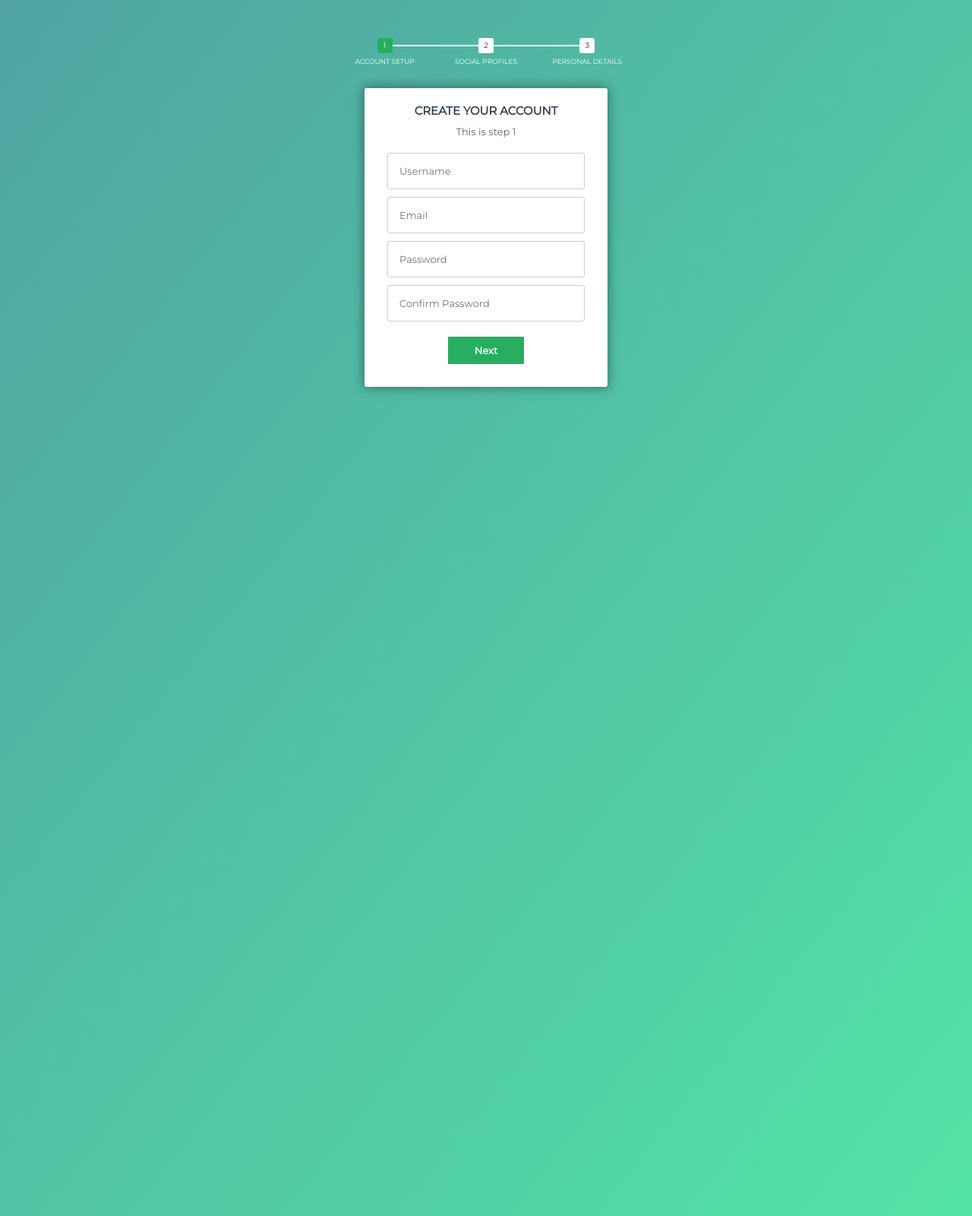
After one commit to xMBlades/CMSC447-SemesterProject, a Flask app: page /users/register/ in a window 1280 px wide. The commit adds this page. Shown: the whole page at 76% size. Run offline with Flask 2, Linux system fonts and the light colour scheme; some libraries are stand-ins or nearby versions.

Commit message:
added registration screen

```diff
--- a/app.py
+++ b/app.py
@@ -6,6 +6,7 @@
 
 from flask import Flask, request, render_template
 from driver import driver_api
+from userbase import user_api
 import sqlite3
 from sqlite3 import Error
 import sys
@@ -13,6 +14,10 @@ import sys
 app = Flask(__name__)
 
 app.register_blueprint(driver_api, url_prefix='/driver')
+app.add_url_rule(
+    "/uploads/<name>", endpoint="download_file", build_only=True
+)
+app.register_blueprint(user_api, url_prefix='/users')
 
 @app.route("/ping")
 def ping():
--- a/driver.py
+++ b/driver.py
@@ -316,7 +316,7 @@ def rawHash():
             print(delta, " since last update...")
             if delta.days > 30:
                 updateOne(hashjson['md5'])
-            return dressupJSON(hashjson)
+            return dressupJSON(hashinfo)
 
     elif(sha1re.match(hash)):
         print('recieved sha1 hash...')
@@ -328,7 +328,7 @@ def rawHash():
             print(delta, " since last update...")
             if delta.days > 30:
                 updateOne(hashjson['md5'])
-            return dressupJSON(hashjson)
+            return dressupJSON(hashinfo)
 
     elif(sha256re.match(hash)):
         print('recieved sha256 hash...')
@@ -341,6 +341,6 @@ def rawHash():
             print(delta, " since last update...")
             if delta.days > 30:
                 updateOne(hashjson['md5'])
-            return dressupJSON(hashjson)
+            return dressupJSON(hashinfo)
 
     return insertNew(hash)
--- /dev/null
+++ b/static/addUser.js
@@ -0,0 +1,202 @@
+
+//jQuery time
+var current_fs, next_fs, previous_fs; //fieldsets
+var left, opacity, scale; //fieldset properties which we will animate
+var animating; //flag to prevent quick multi-click glitches
+var onField = 0;
+var dupeUsr = false;
+// var eobj = null;
+function unAjaxCheck(data, evntobj){
+    console.log(data);
+          if (data.includes("false")){
+              dupeUsr = false;
+              moveToNextPage(evntobj);
+              return true;
+            //   return nextClick();
+
+          }
+          else{
+
+              dupeUsr = true;
+              return false;
+            //   return nextClick();
+          }
+}
+var numLangs = 0;
+var langs = [];
+
+$("#langSelectorButton").click(function(event){
+		 event.preventDefault();
+   $(".langList").append( "<div id = 'lang"+ numLangs +"'' class = 'adtnlLang'>" + $("#langSelectBox").val() + "</div>" );
+     langs.push($("#langSelectBox").val());
+   $("#lang"+ numLangs).click(function(event){
+     event.preventDefault();
+     // event.target.hide();
+      event.target.style.display = "none";
+
+      let v = event.target.innerHTML;
+     let i = langs.indexOf(v);
+     console.log(i);
+      if (i > -1) {
+        langs.splice(i, 1);
+      }
+
+       console.log(langs);
+
+     // console.log("help!  " + event.target.style.display);
+   });
+  console.log(langs);
+  numLangs++;
+ });
+
+
+function nextClick(evntobj){
+    if(animating) return false;
+  if (onField === 0){
+    if($('#pass'). val() === undefined || $('#cpass'). val() === undefined || $('#email'). val() === undefined || $('#usrname'). val() === undefined){
+
+       $('#emptyFieldAlert').show();
+      return false;
+    }
+    var passA = $('#pass'). val();
+    var passB = $('#cpass'). val();
+
+
+
+    //console.log(passA);
+    if (passA != passB || passA === ''){
+      $('#wrongPassAlert').show();
+      return false;
+    }
+
+    if (passA.length < 6){
+      $('#shortPassAlert').show();
+      return false;
+    }
+
+    // $.ajax({
+    //       type: 'POST',
+    //       url: "https://xarodispatch.com/dispatcher/z810ij53sc/userExists.php",
+    //       data: {username :  $('#usrname'). val()},
+    //       async:false
+    //     }).done(function( data ) {
+    //             unAjaxCheck(data, evntobj);
+    //         });
+
+
+
+    // if (dupeUsr){
+    //     $('#dupeUserAlert').show();
+    //     ajaxChecked = false;
+    //     dupeUsr = false;
+    //     return false;
+    // }
+    moveToNextPage(evntobj);
+
+  }
+  else{
+      moveToNextPage(evntobj);
+  }
+
+}
+
+function moveToNextPage(evntobj){
+    	animating = true;
+	$('#emptyFieldAlert').hide();
+  $('#wrongPassAlert').hide();
+   $('#dupeUserAlert').hide();
+	current_fs = $(evntobj).parent();
+	next_fs = $(evntobj).parent().next();
+	onField++;
+	//activate next step on progressbar using the index of next_fs
+	$("#progressbar li").eq($("fieldset").index(next_fs)).addClass("active");
+
+	//show the next fieldset
+	next_fs.show();
+	//hide the current fieldset with style
+	current_fs.animate({opacity: 0}, {
+		step: function(now, mx) {
+			//as the opacity of current_fs reduces to 0 - stored in "now"
+			//1. scale current_fs down to 80%
+			scale = 1 - (1 - now) * 0.2;
+			//2. bring next_fs from the right(50%)
+			left = (now * 50)+"%";
+			//3. increase opacity of next_fs to 1 as it moves in
+			opacity = 1 - now;
+			current_fs.css({
+        'transform': 'scale('+scale+')',
+        'position': 'absolute'
+      });
+			next_fs.css({'left': left, 'opacity': opacity});
+		},
+		duration: 800,
+		complete: function(){
+			current_fs.hide();
+			animating = false;
+		},
+		//this comes from the custom easing plugin
+		easing: 'easeInOutBack'
+	});
+}
+
+
+$(".next").click(function(){
+	nextClick(this);
+});
+
+
+
+
+
+
+$(".previous").click(function(){
+	if(animating) return false;
+	animating = true;
+	onField--;
+	current_fs = $(this).parent();
+	previous_fs = $(this).parent().prev();
+
+	//de-activate current step on progressbar
+	$("#progressbar li").eq($("fieldset").index(current_fs)).removeClass("active");
+
+	//show the previous fieldset
+	previous_fs.show();
+	//hide the current fieldset with style
+	current_fs.animate({opacity: 0}, {
+		step: function(now, mx) {
+			//as the opacity of current_fs reduces to 0 - stored in "now"
+			//1. scale previous_fs from 80% to 100%
+			scale = 0.8 + (1 - now) * 0.2;
+			//2. take current_fs to the right(50%) - from 0%
+			left = ((1-now) * 50)+"%";
+			//3. increase opacity of previous_fs to 1 as it moves in
+			opacity = 1 - now;
+			current_fs.css({'left': left});
+			previous_fs.css({'transform': 'scale('+scale+')', 'opacity': opacity});
+		},
+		duration: 800,
+		complete: function(){
+			current_fs.hide();
+			animating = false;
+		},
+		//this comes from the custom easing plugin
+		easing: 'easeInOutBack'
+	});
+});
+
+
+
+function readURL(input) {
+    if (input.files && input.files[0]) {
+        var reader = new FileReader();
+        reader.onload = function(e) {
+            $('#imagePreview').css('background-image', 'url('+e.target.result +')');
+            $('#imagePreview').hide();
+            $('#imagePreview').fadeIn(650);
+        }
+        reader.readAsDataURL(input.files[0]);
+    }
+}
+$("#imageUpload").change(function() {
+    readURL(this);
+});
--- /dev/null
+++ b/static/register.css
@@ -0,0 +1,212 @@
+/*custom font*/
+@import url(https://fonts.googleapis.com/css?family=Montserrat);
+
+/*basic reset*/
+* {margin: 0; padding: 0;}
+
+html {
+	height: 200%;
+	/*Image only BG fallback*/
+
+	/*background = gradient + image pattern combo*/
+	background: linear-gradient(to bottom right, #50a3a2 0%, #53e3a6 100%);
+		/*linear-gradient(rgba(196, 102, 0, 0.6), rgba(155, 89, 182, 0.6));*/
+
+}
+
+body {
+	font-family: montserrat, arial, verdana;
+}
+/*form styles*/
+#msform {
+	width: 400px;
+	margin: 50px auto;
+	text-align: center;
+	position: relative;
+}
+#msform fieldset {
+	background: white;
+	border: 0 none;
+	border-radius: 3px;
+	box-shadow: 0 0 15px 1px rgba(0, 0, 0, 0.4);
+	padding: 20px 30px;
+	box-sizing: border-box;
+	width: 80%;
+	margin: 0 10%;
+
+	/*stacking fieldsets above each other*/
+	position: relative;
+}
+/*Hide all except first fieldset*/
+#msform fieldset:not(:first-of-type) {
+	display: none;
+}
+/*inputs*/
+#msform input, #msform textarea {
+	padding: 15px;
+	border: 1px solid #ccc;
+	border-radius: 3px;
+	margin-bottom: 10px;
+	width: 100%;
+	box-sizing: border-box;
+	font-family: montserrat;
+	color: #2C3E50;
+	font-size: 13px;
+}
+/*buttons*/
+#msform .action-button {
+	width: 100px;
+	background: #27AE60;
+	font-weight: bold;
+	color: white;
+	border: 0 none;
+	border-radius: 1px;
+	cursor: pointer;
+	padding: 10px 5px;
+	margin: 10px 5px;
+}
+#msform .action-button:hover, #msform .action-button:focus {
+	box-shadow: 0 0 0 2px white, 0 0 0 3px #27AE60;
+}
+/*headings*/
+.fs-title {
+	font-size: 15px;
+	text-transform: uppercase;
+	color: #2C3E50;
+	margin-bottom: 10px;
+}
+.fs-subtitle {
+	font-weight: normal;
+	font-size: 13px;
+	color: #666;
+	margin-bottom: 20px;
+}
+/*progressbar*/
+#progressbar {
+	margin-bottom: 30px;
+	overflow: hidden;
+	/*CSS counters to number the steps*/
+	counter-reset: step;
+}
+#progressbar li {
+	list-style-type: none;
+	color: white;
+	text-transform: uppercase;
+	font-size: 9px;
+	width: 33.33%;
+	float: left;
+	position: relative;
+}
+#progressbar li:before {
+	content: counter(step);
+	counter-increment: step;
+	width: 20px;
+	line-height: 20px;
+	display: block;
+	font-size: 10px;
+	color: #333;
+	background: white;
+	border-radius: 3px;
+	margin: 0 auto 5px auto;
+}
+/*progressbar connectors*/
+#progressbar li:after {
+	content: '';
+	width: 100%;
+	height: 2px;
+	background: white;
+	position: absolute;
+	left: -50%;
+	top: 9px;
+	z-index: -1; /*put it behind the numbers*/
+}
+#progressbar li:first-child:after {
+	/*connector not needed before the first step*/
+	content: none;
+}
+/*marking active/completed steps green*/
+/*The number of the step and the connector before it = green*/
+#progressbar li.active:before,  #progressbar li.active:after{
+	background: #27AE60;
+	color: white;
+}
+.checkboxes td{
+  position: relative;
+  padding: 5px;
+  min-width: 25px;
+  border: 1px solid #dfdfdf;
+  text-align: center;
+  margin-top: 0px;
+
+}
+.checkboxes{
+  margin-top: 0px;
+}
+.checkHolder input{
+  width: 24px;
+  height: 24px;
+  vertical-align: center;
+}
+.removePadding{
+  padding: 0px;
+  margin-top: 10px;
+  vertical-align: center;
+
+}
+.textAlert{
+  color: #c33;
+  display:  none;
+}
+.checkLabel{
+  width: 100%;
+}
+
+
+.langSelectBox{
+  margin-left: 1%;
+}
+
+#langSelectBox{
+  width:50%;
+  height:5ex;
+  margin: 1ex;
+  margin-bottom: 1.5ex;
+}
+.body{
+  font-size: 12px;
+}
+.langSelectorButton{
+background-color:#555;
+padding: 0.6ex 10%;
+float: left;
+font-size: 4ex;
+color:#FFF;
+margin-bottom: 1ex;
+}
+.langSelectorButton:hover{
+background-color: #777;
+}
+
+.adtnlLang{
+  width:20ex;
+  height:2.5ex;
+  margin: 0.3ex;
+  background-color: #D4CCCC;
+}
+.langlabel{
+  width:20ex;
+  height:2.5ex;
+  margin: 0.3ex;
+  background-color: #D4CCCC;
+}
+
+.langList{
+  min-height: 10px;
+  max-width: 100%;
+  background-color: #CCCCDD;
+  margin: 10%;
+
+}
+#langAns{
+  display:none;
+}
--- a/static/selectFile.css
+++ b/static/selectFile.css
@@ -18,6 +18,7 @@
     line-height: 6vh;
     color: #fff;
     cursor: pointer;
+    border-radius: 16px;
   }
   .approveBtn:focus {
     transition: none;
@@ -56,6 +57,7 @@
     color: #fff;
     text-decoration:none;
     cursor: pointer;
+    border-radius: 16px;
   }
   .disapproveBtn:hover {
     background: linear-gradient(to bottom, #378de5 5%, #79bbff 100%);
@@ -66,6 +68,7 @@
     top: 2px;
   }
   .popout{
+    color: black;
       position:relative;
       margin: auto;
       top: 20%;
@@ -86,6 +89,7 @@
       width: 0px;
   }
   .fileSelect {
+    color: black;
     width: 75%;
     height: 100%;
     margin: auto;
--- /dev/null
+++ b/templates/registrationPage.html
@@ -0,0 +1,67 @@
+<html>
+<head>
+	<!-- <?php include($_SERVER['DOCUMENT_ROOT'].'/dispatcher/z810ij53sc/server_globals.php'); ?> -->
+	<title>CREATE USER ACCOUNT</title>
+	<meta name="viewport" content="width=device-width, initial-scale=1.0">
+<script src="https://ajax.googleapis.com/ajax/libs/jquery/3.5.1/jquery.min.js"></script>
+<script src="https://code.jquery.com/ui/1.12.1/jquery-ui.min.js"></script>
+	<link rel="stylesheet" type="text/css" href="{{url_for('static', filename='register.css')}}">
+
+</head>
+
+
+
+
+<body>
+
+<!-- multistep form -->
+<!-- multistep form -->
+<!-- multistep form -->
+<form id="msform" action="{{form_action}}" method="post" enctype="multipart/form-data">
+  <!-- progressbar -->
+  <ul id="progressbar">
+    <li class="active">Account Setup</li>
+    <li>Social Profiles</li>
+    <li>Personal Details</li>
+  </ul>
+  <!-- fieldsets -->
+  <fieldset>
+    <h2 class="fs-title">Create your account</h2>
+    <h3 class="fs-subtitle">This is step 1</h3>
+    <input type="text" name="usrname" id="usrname" placeholder="Username" />
+    <div id = 'dupeUserAlert' class = 'textAlert'>That username already exists! Please try another.</div>
+    <input type="text" name="email" id="email" placeholder="Email" />
+    <input type="password" name="pass" id="pass" placeholder="Password" />
+    <div id = 'wrongPassAlert' class = 'textAlert'>Passwords must match</div>
+    <div id = 'shortPassAlert' class = 'textAlert'>Passwords must be at least 6 characters</div>
+
+    <input type="password" id="cpass" name="cpass" placeholder="Confirm Password" />
+    <div id = 'emptyFieldAlert' class = 'textAlert'>Please fill out all fields</div>
+    <input type="button" name="next" class="next action-button" value="Next" />
+  </fieldset>
+  <fieldset>
+    <h2 class="fs-title">Social Profiles</h2>
+    <h3 class="fs-subtitle">Your presence on the social network</h3>
+
+            <input type='file' name="fileToUpload" id="imageUpload" accept=".png, .jpg, .jpeg .gif" />
+            <label for="imageUpload"></label>
+
+    <input type="button" name="previous" class="previous action-button" value="Previous" />
+    <input type="button" name="next" class="next action-button" value="Next" />
+  </fieldset>
+  <fieldset>
+    <h2 class="fs-title">Personal Details</h2>
+    <h3 class="fs-subtitle">We will never sell it</h3>
+
+<input type="text" name="fname" placeholder="First Name" />
+<input type="text" name="lname" placeholder="Last Name" />
+</tbody></table>
+    <input type="button" name="previous" class="previous action-button" value="Previous" />
+    <input type="submit" name="submit" class="submit action-button" value="Submit" />
+  </fieldset>
+</form>
+
+
+<script type="text/javascript" src="{{url_for('static', filename='addUser.js')}}"></script>
+
+</html>
```
Also changed, not shown: templates/selectFile.html (+6 -1 lines), userbase.py (added, +93 -0 lines), static/images/userImgs/31-318967_png-sylveon-shiny.png (added).
